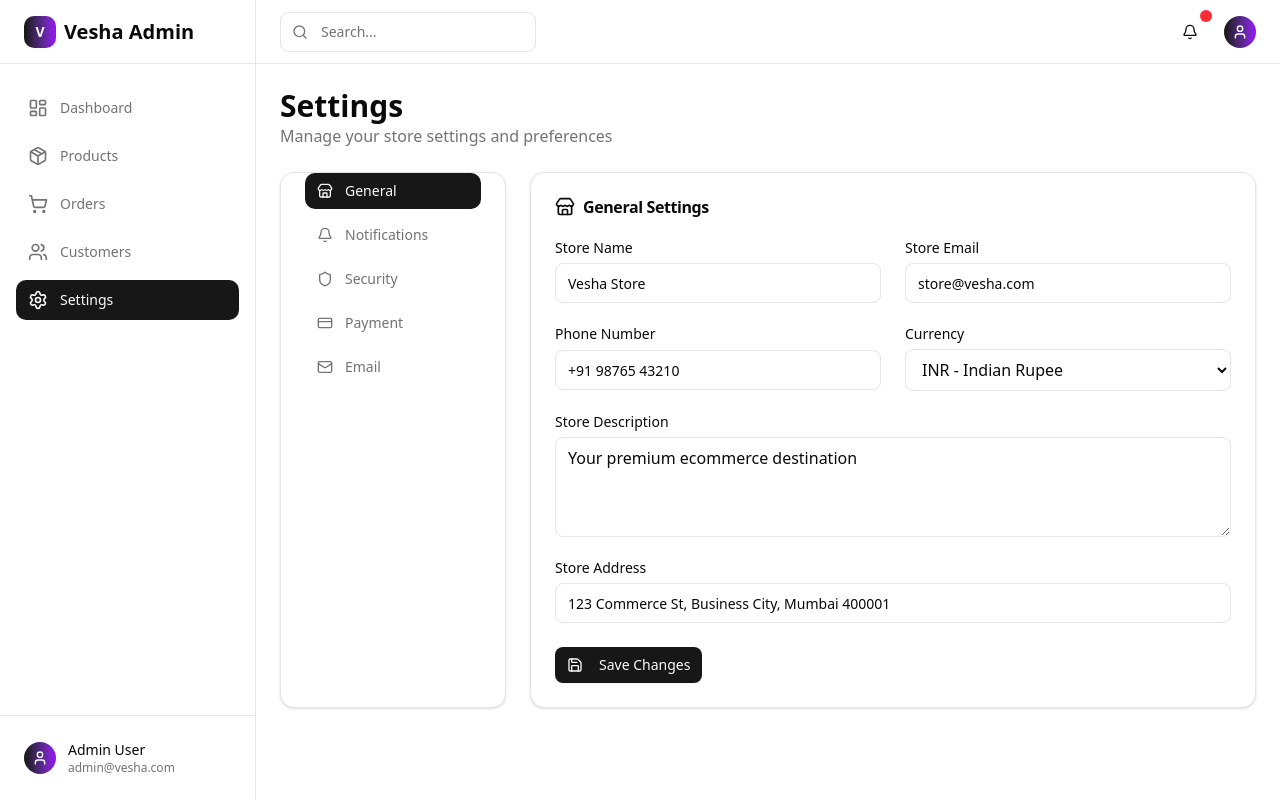
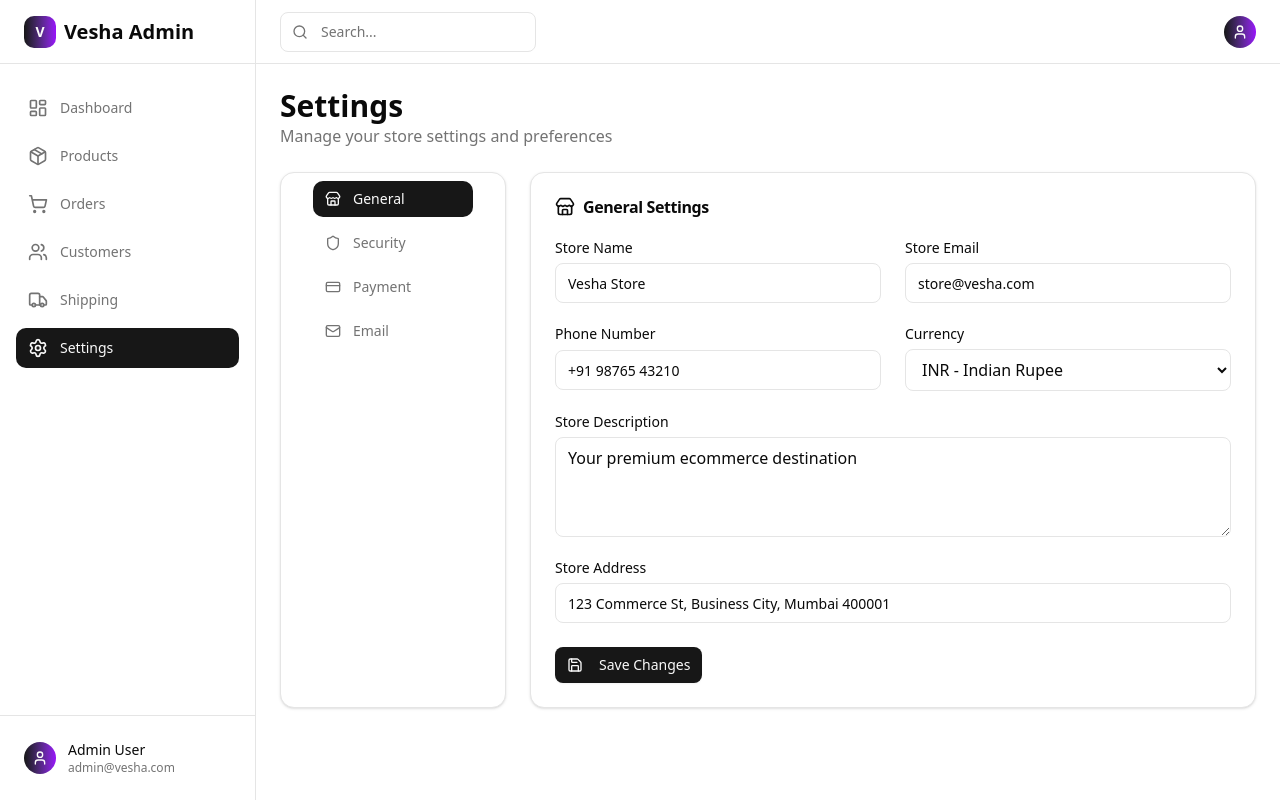
Before and after one commit to ankanganguly24/veshastorefrontend, a Next.js app: page /admin/settings in a window 1280 px wide. Built offline with nearby package versions, Linux system fonts and the light colour scheme.

Commit message:
feat: update admin layout and settings by removing unused components and enhancing shipping page with input functionality

```diff
--- a/src/app/admin/layout.js
+++ b/src/app/admin/layout.js
@@ -11,9 +11,9 @@ import {
   Settings,
   Menu,
   X,
-  Bell,
   Search,
-  User
+  User,
+  Truck
 } from "lucide-react";
 import { Button } from "@/components/ui/button";
 import { Input } from "@/components/ui/input";
@@ -24,6 +24,7 @@ const navigation = [
   { name: "Products", href: "/admin/products", icon: Package },
   { name: "Orders", href: "/admin/orders", icon: ShoppingCart },
   { name: "Customers", href: "/admin/customers", icon: Users },
+  { name: "Shipping", href: "/admin/shipping", icon: Truck },
   { name: "Settings", href: "/admin/settings", icon: Settings },
 ];
 
@@ -131,11 +132,6 @@ export default function AdminLayout({ children }) {
           </div>
 
           <div className="flex items-center space-x-4">
-            <Button variant="ghost" size="icon" className="relative">
-              <Bell className="h-5 w-5" />
-              <span className="absolute -top-1 -right-1 h-3 w-3 bg-red-500 rounded-full"></span>
-            </Button>
-
             <div className="w-8 h-8 bg-gradient-to-r from-primary to-purple-600 rounded-full flex items-center justify-center cursor-pointer">
               <User className="h-4 w-4 text-primary-foreground" />
             </div>
--- a/src/app/admin/settings/page.js
+++ b/src/app/admin/settings/page.js
@@ -5,12 +5,10 @@ import { useForm } from "react-hook-form";
 import { zodResolver } from "@hookform/resolvers/zod";
 import { z } from "zod";
 import {
-  Settings,
   Store,
   Mail,
   Shield,
   CreditCard,
-  Bell,
   User,
   Save,
   Eye,
@@ -32,7 +30,6 @@ import { cn } from "@/lib/utils";
 
 const settingsTabs = [
   { id: "general", label: "General", icon: Store },
-  { id: "notifications", label: "Notifications", icon: Bell },
   { id: "security", label: "Security", icon: Shield },
   { id: "payment", label: "Payment", icon: CreditCard },
   { id: "email", label: "Email", icon: Mail },
@@ -212,63 +209,6 @@ export default function SettingsPage() {
     </Form>
   );
 
-  const renderNotificationSettings = () => (
-    <div className="space-y-6">
-      <div>
-        <h3 className="text-lg font-medium mb-4">Email Notifications</h3>
-        <div className="space-y-4">
-          <div className="flex items-center space-x-3">
-            <Checkbox id="order-notifications" defaultChecked />
-            <label htmlFor="order-notifications" className="text-sm font-medium">
-              New order notifications
-            </label>
-          </div>
-          <div className="flex items-center space-x-3">
-            <Checkbox id="customer-notifications" defaultChecked />
-            <label htmlFor="customer-notifications" className="text-sm font-medium">
-              New customer registrations
-            </label>
-          </div>
-          <div className="flex items-center space-x-3">
-            <Checkbox id="low-stock" defaultChecked />
-            <label htmlFor="low-stock" className="text-sm font-medium">
-              Low stock alerts
-            </label>
-          </div>
-          <div className="flex items-center space-x-3">
-            <Checkbox id="marketing" />
-            <label htmlFor="marketing" className="text-sm font-medium">
-              Marketing updates
-            </label>
-          </div>
-        </div>
-      </div>
-
-      <div>
-        <h3 className="text-lg font-medium mb-4">Push Notifications</h3>
-        <div className="space-y-4">
-          <div className="flex items-center space-x-3">
-            <Checkbox id="push-orders" defaultChecked />
-            <label htmlFor="push-orders" className="text-sm font-medium">
-              Order status updates
-            </label>
-          </div>
-          <div className="flex items-center space-x-3">
-            <Checkbox id="push-promotions" />
-            <label htmlFor="push-promotions" className="text-sm font-medium">
-              Promotional offers
-            </label>
-          </div>
-        </div>
-      </div>
-
-      <Button>
-        <Save className="h-4 w-4 mr-2" />
-        Save Notification Settings
-      </Button>
-    </div>
-  );
-
   const renderSecuritySettings = () => (
     <Form {...securityForm}>
       <form onSubmit={securityForm.handleSubmit(onSecuritySubmit)} className="space-y-6">
@@ -386,8 +326,6 @@ export default function SettingsPage() {
     switch (activeTab) {
       case "general":
         return renderGeneralSettings();
-      case "notifications":
-        return renderNotificationSettings();
       case "security":
         return renderSecuritySettings();
       case "payment":
@@ -409,7 +347,7 @@ export default function SettingsPage() {
 
       <div className="grid gap-6 lg:grid-cols-4">
         {/* Sidebar Navigation */}
-        <Card className="lg:col-span-1">
+        <Card className="lg:col-span-1 p-2">
           <CardContent className="p-4">
             <nav className="space-y-2">
               {settingsTabs.map((tab) => (
--- a/src/app/admin/shipping/page.js
+++ b/src/app/admin/shipping/page.js
@@ -3,6 +3,7 @@
 import { useState } from "react";
 import { Plus, Edit, Trash2, Truck, Package, Clock, MapPin } from "lucide-react";
 import { Button } from "@/components/ui/button";
+import { Input } from "@/components/ui/input";
 import { Card, CardContent, CardHeader, CardTitle } from "@/components/ui/card";
 import { SearchInput } from "@/components/common/search-input";
 import { StatusBadge } from "@/components/common/status-badge";
```
